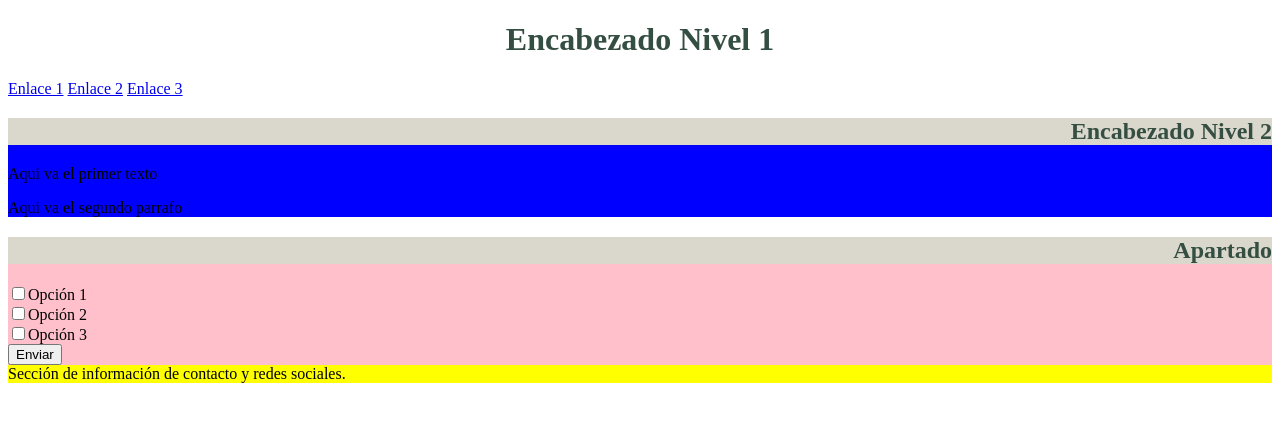
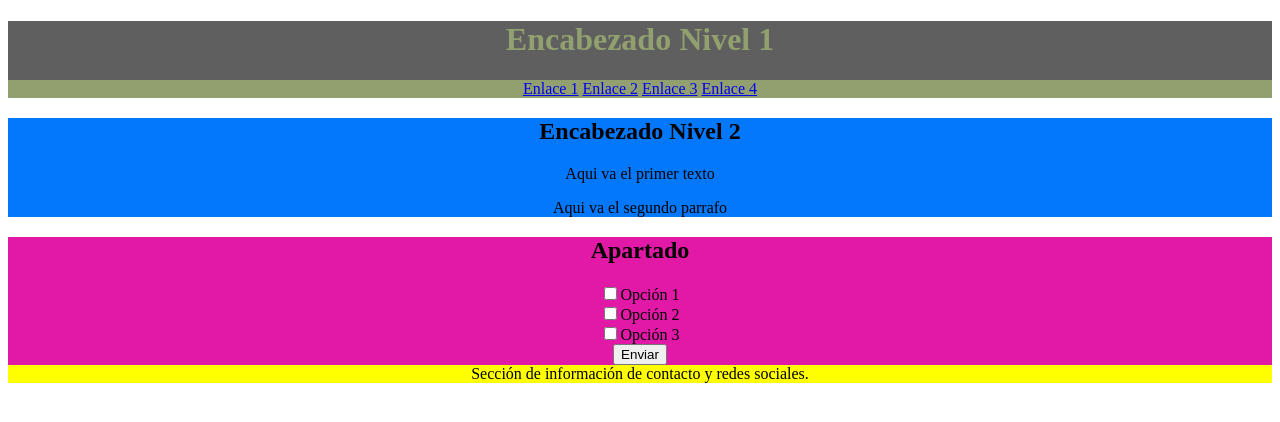
Before and after one commit to LuisEnrique0/ejerciciomoodle, a plain HTML site: page index.html in a window 1280 px wide. Drawn offline with Linux system fonts and the light colour scheme.

Commit message:
agregado enlace 4 y estilos de pagina para ejercicio moodle

```diff
--- a/css/estilos.css
+++ b/css/estilos.css
@@ -1,23 +1,36 @@
 /* Estos son comentarios en CSS */
+/* h1{ */
+    /* color del texto con color */
+    /* color: #344E41; */
+    /* alinacion de texto con text-align */
+    /* text-align: center; */
+/* } */
+/* h2{ */
+    /* color: #344E41; */
+    /* fondo del texto con background-color */
+    /* background-color: #DAD7CD; */
+    /* text-align: right; */
+/* } */
+header{
+    background-color: rgb(96, 95, 95);
+}
 h1{
-    /* color del texto con color */
-    color: #344E41;
-    /* alinacion de texto con text-align */
+    color: rgb(145, 160, 110);
     text-align: center;
 }
-h2{
-    color: #344E41;
-    /* fondo del texto con background-color */
-    background-color: #DAD7CD;
-    text-align: right;
+nav{
+    background-color: rgb(145, 160, 110);
+    text-align: center;
 }
-
+section{
+    background-color: rgb(4, 120, 251);
+    text-align: center;
+}
+aside{
+    background-color: rgb(226, 24, 166);
+    text-align: center;
+}
 footer{
     background-color: yellow;
+    text-align: center;
 }
-section{
-    background-color: blue;
-}
-aside{
-    background-color: pink;
-}
--- a/index.html
+++ b/index.html
@@ -18,6 +18,7 @@
             <a href="https://www.google.com/">Enlace 1</a>
             <a href="https://www.google.com/">Enlace 2</a>
             <a href="https://www.google.com/">Enlace 3</a>
+            <a href="https://www.google.com/">Enlace 4</a>
         </nav>
     </header>
     <main>
```
